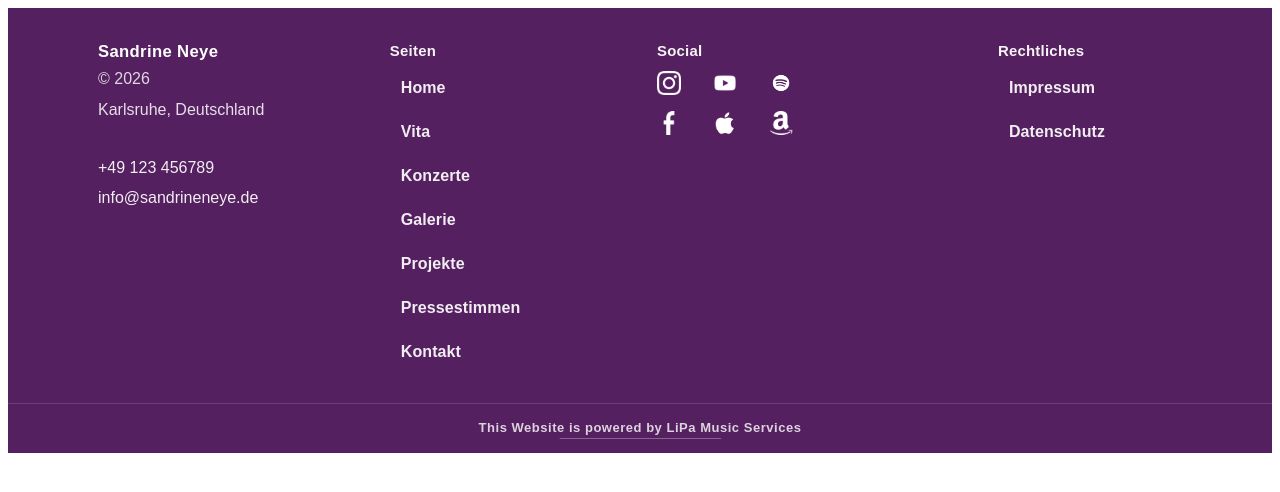
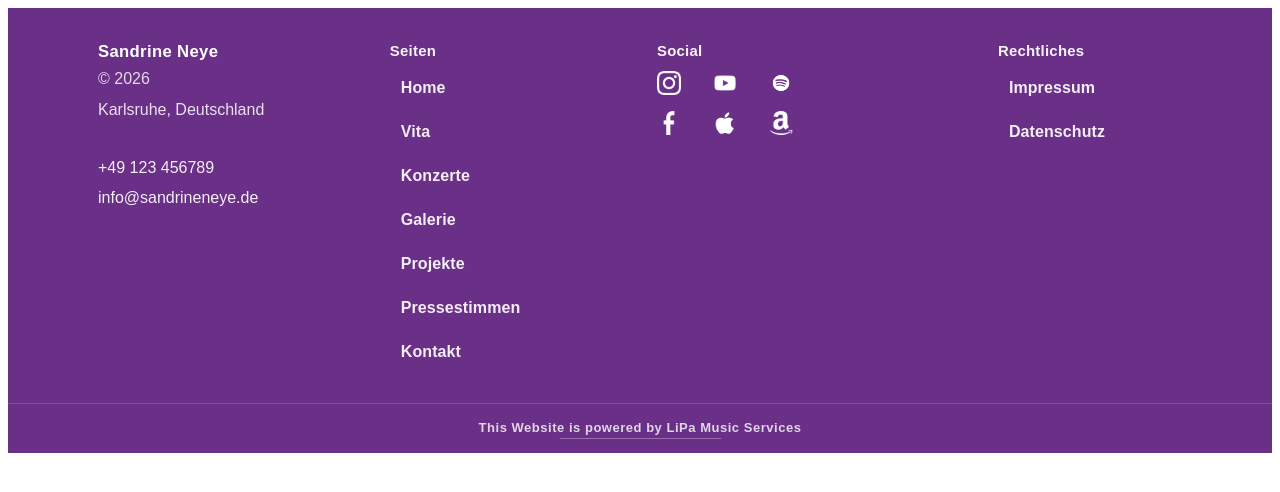
Before and after one commit to lipa-musicservices/Website-SandrineNeye, a plain HTML site: page 404.html in a window 1280 px wide. Drawn offline with Linux system fonts and the light colour scheme; files whose address does not match are found by name.

Commit message:
Update style.css

```diff
--- a/style.css
+++ b/style.css
@@ -30,10 +30,10 @@
   /* Corner radius (NOT pills) */
   --r:10px;
 
-  /* Brand Purple -> MORE LILAC, same darkness vibe, slightly lighter */
-  --purple:#54205f;        /* more flieder */
-  --purpleDark:#471a52;    /* slightly darker */
-  --purpleDarker:#3b1445;  /* active */
+/* MORE LILAC (flieder) – still dark-ish, just a touch brighter */
+--purple:#6a2f86;        /* main bar: fliederiger (mehr blau/magenta) */
+--purpleDark:#5a2874;    /* hover */
+--purpleDarker:#4b2162;  /* active */
 
   /* Menu text */
   --menuText:#ffffff;
```
